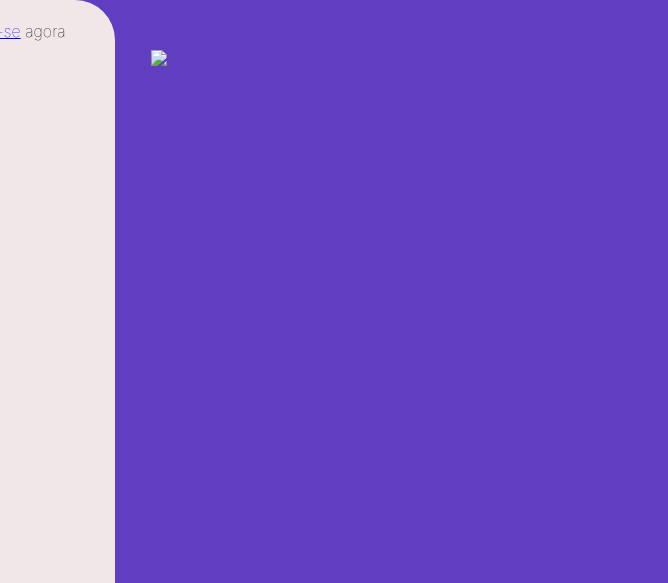
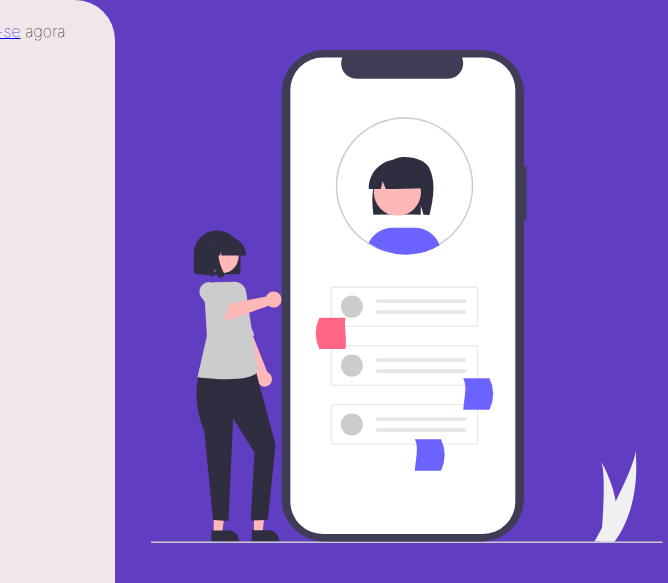
Before and after one commit to catharyna-angela/login-screen, a plain HTML site: page index.html in a window 1280 px wide. Shown: the top 583 px of the page, 589-1257 px from the left. Drawn offline with Linux system fonts and the light colour scheme.

Commit message:
fix: correcao do path dos assets

```diff
--- a/index.html
+++ b/index.html
@@ -6,10 +6,10 @@
         <link href="style.css"rel="stylesheet" type="text/css" media="screen">
         <meta name="viewport" content="width=device-width, initial-scale=1.0">
         <meta name="theme-color" content="#613dc1"/>
-        <link rel="shortcut icon" href="iconemail.png">
+        <link rel="shortcut icon" href="assets/iconemail.png">
     </head>
     <body>
-            <img id="ilustracao" src="illustrationimg.svg">
+            <img id="ilustracao" src="assets/illustrationimg.svg">
         <div>
             <p class="membro">Não é membro? <a href="#">Registre-se</a> agora</p>
             <h1>Olá de novo!</h1>
```
